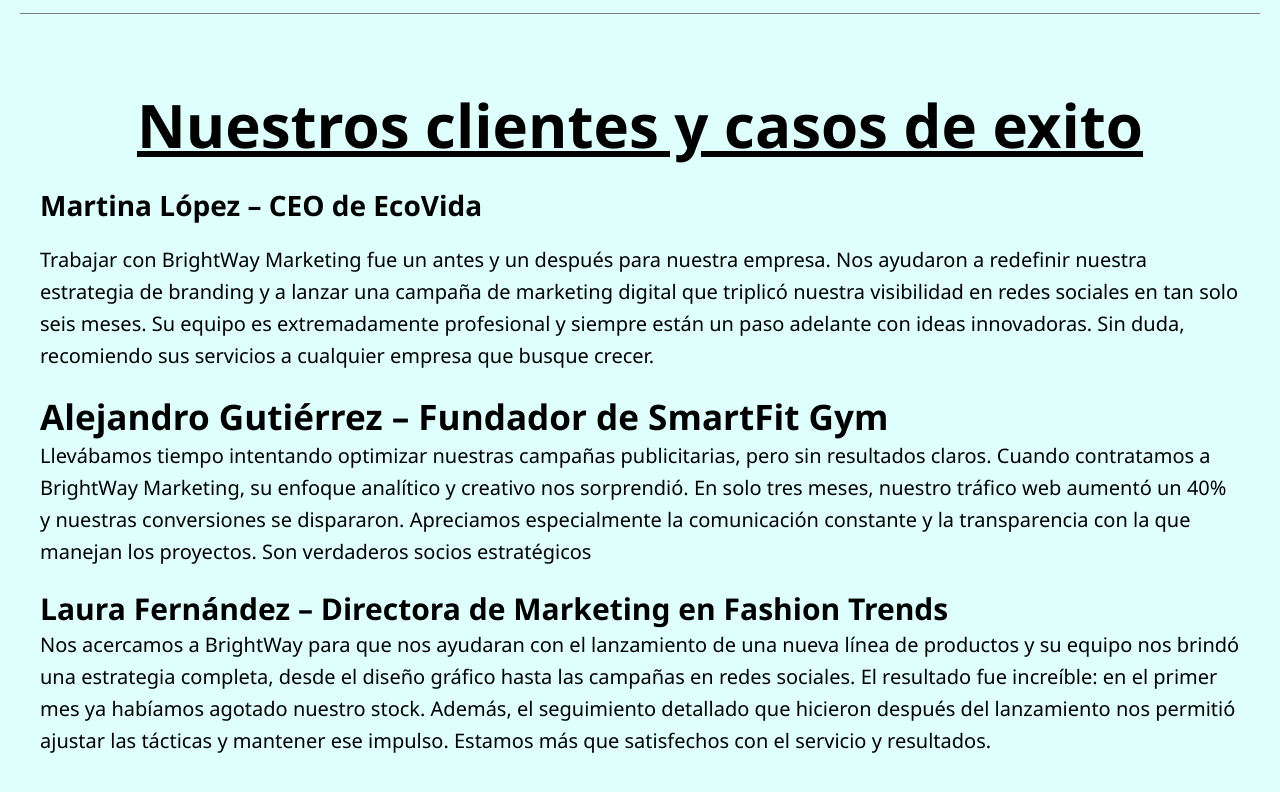
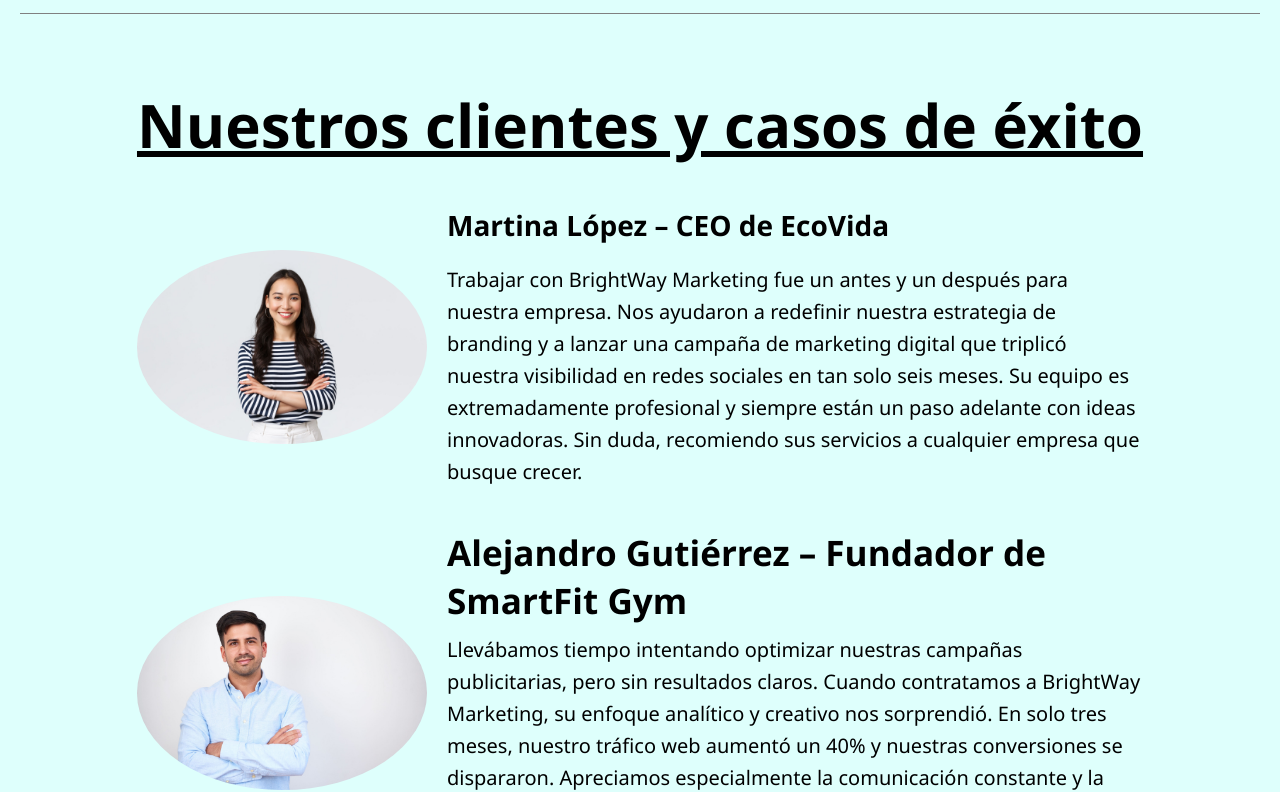
Before and after one commit to GonzaEspisle/Proyecto-Coder, a website: page pages/clientes.html in a window 1280 px wide. Shown: the part 199-991 px from the top of the page. Drawn offline with Linux system fonts and the light colour scheme.

Commit message:
Cambios en clientes

```diff
--- a/pages/clientes.html
+++ b/pages/clientes.html
@@ -19,7 +19,7 @@
             </label>
             <ul class="nav__menu">
             <li>
-                <a href="#">
+                <a href="../index.html">
                     <img src="/images/logo-brightway.jpg" class="logo-chiquito" alt="logo"/>
                 </a>
             </li>
@@ -33,19 +33,31 @@
     </header>
     <main id="main-clientes">
         <div class="testimonios">
-            <h1>Nuestros clientes y casos de exito</h1>
+            <h1>Nuestros clientes y casos de éxito</h1>
 
-            <h2>Martina López – CEO de EcoVida</h2>
+            <div class="testimonio">
+                <img class="imagen-cliente" src="../images/martina-lopez.jpg" alt="Martina López - CEO de EcoVida">
+                <div class="texto-testimonio">
+                    <h2>Martina López – CEO de EcoVida</h2>
+                    <p>Trabajar con BrightWay Marketing fue un antes y un después para nuestra empresa. Nos ayudaron a redefinir nuestra estrategia de branding y a lanzar una campaña de marketing digital que triplicó nuestra visibilidad en redes sociales en tan solo seis meses. Su equipo es extremadamente profesional y siempre están un paso adelante con ideas innovadoras. Sin duda, recomiendo sus servicios a cualquier empresa que busque crecer.</p>
+                </div>
+            </div>
 
-            <p>Trabajar con BrightWay Marketing fue un antes y un después para nuestra empresa. Nos ayudaron a redefinir nuestra estrategia de branding y a lanzar una campaña de marketing digital que triplicó nuestra visibilidad en redes sociales en tan solo seis meses. Su equipo es extremadamente profesional y siempre están un paso adelante con ideas innovadoras. Sin duda, recomiendo sus servicios a cualquier empresa que busque crecer.
+            <div class="testimonio">
+                <img class="imagen-cliente" src="../images/alejandro-gutierrez.jpg" alt="Alejandro Gutiérrez - Fundador de SmartFit Gym">
+                <div class="texto-testimonio">
+                    <h3>Alejandro Gutiérrez – Fundador de SmartFit Gym</h3>
+                    <p>Llevábamos tiempo intentando optimizar nuestras campañas publicitarias, pero sin resultados claros. Cuando contratamos a BrightWay Marketing, su enfoque analítico y creativo nos sorprendió. En solo tres meses, nuestro tráfico web aumentó un 40% y nuestras conversiones se dispararon. Apreciamos especialmente la comunicación constante y la transparencia con la que manejan los proyectos. Son verdaderos socios estratégicos.</p>
+                </div>
+            </div>
 
-            <h3>Alejandro Gutiérrez – Fundador de SmartFit Gym</h3>
-
-            <p>Llevábamos tiempo intentando optimizar nuestras campañas publicitarias, pero sin resultados claros. Cuando contratamos a BrightWay Marketing, su enfoque analítico y creativo nos sorprendió. En solo tres meses, nuestro tráfico web aumentó un 40% y nuestras conversiones se dispararon. Apreciamos especialmente la comunicación constante y la transparencia con la que manejan los proyectos. Son verdaderos socios estratégicos</p>
-
-            <h4>Laura Fernández – Directora de Marketing en Fashion Trends</h4>
-
-            <p>Nos acercamos a BrightWay para que nos ayudaran con el lanzamiento de una nueva línea de productos y su equipo nos brindó una estrategia completa, desde el diseño gráfico hasta las campañas en redes sociales. El resultado fue increíble: en el primer mes ya habíamos agotado nuestro stock. Además, el seguimiento detallado que hicieron después del lanzamiento nos permitió ajustar las tácticas y mantener ese impulso. Estamos más que satisfechos con el servicio y resultados.</p>
+            <div class="testimonio">
+                <img class="imagen-cliente" src="../images/laura-fernandez.jpg" alt="Laura Fernández - Directora de Marketing en Fashion Trends">
+                <div class="texto-testimonio">
+                    <h4>Laura Fernández – Directora de Marketing en Fashion Trends</h4>
+                    <p>Nos acercamos a BrightWay para que nos ayudaran con el lanzamiento de una nueva línea de productos y su equipo nos brindó una estrategia completa, desde el diseño gráfico hasta las campañas en redes sociales. El resultado fue increíble: en el primer mes ya habíamos agotado nuestro stock. Además, el seguimiento detallado que hicieron después del lanzamiento nos permitió ajustar las tácticas y mantener ese impulso. Estamos más que satisfechos con el servicio y resultados.</p>
+                </div>
+            </div>
         </div>
 
     </main>
--- a/sass/_clientes.scss
+++ b/sass/_clientes.scss
@@ -19,3 +19,40 @@
 footer h3 {
     font-size: 30px;
 }
+
+/*imagenes*/
+
+.testimonios {
+    max-width: 100%;
+}
+
+.testimonio {
+    display: flex;
+    align-items: center;
+    justify-content: center;
+    height: 100%;
+    gap: 20px;
+    padding: 20px;
+    box-sizing: border-box;
+}
+
+.testimonio .imagen-cliente {
+    width: 25%;
+    height: auto;
+    border-radius: 50%;
+    object-fit: cover;
+}
+
+.testimonio .texto-testimonio {
+    max-width: 60%;
+}
+
+.testimonio .texto-testimonio h2,
+.testimonio .texto-testimonio h3,
+.testimonio .texto-testimonio h4 {
+    margin-top: 0;
+}
+
+.testimonio .texto-testimonio p {
+    margin: 10px 0 0;
+}
```
Also changed, not shown: pages/contacto.html (+1 -1 lines), pages/nosotros.html (+1 -1 lines), pages/servicios.html (+1 -1 lines), css/style.css, images/alejandro-gutierrez.jpg (added), images/laura-fernandez.jpg (added), images/martina-lopez.jpg (added), 1 other file.
